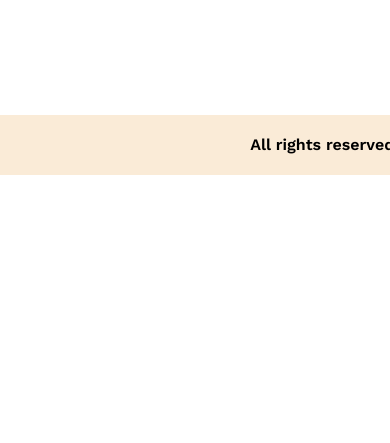
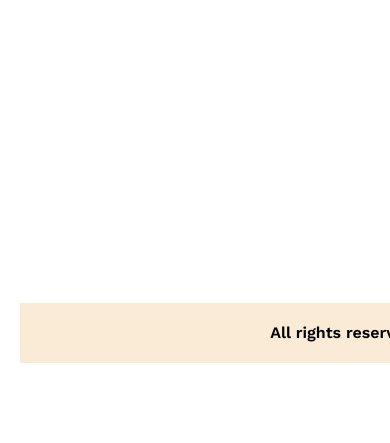
Before and after one commit to jomir28/architects-repo, a plain HTML site: page images/index.html in a window 390 px wide. Shown: the part 3615-4058 px from the top of the page. Before the commit the page ends 3870 px from the top, so only its background shows below. Drawn offline with nearby package versions, Linux system fonts and the light colour scheme.

Commit message:
small device responsive add

```diff
--- a/images/style.css
+++ b/images/style.css
@@ -156,6 +156,7 @@ margin-bottom: 10px;
     display: flex;
     justify-content: space-evenly;
     align-items: center;
+    gap: 20px;
 }
 
 .sponsor-icon-container img{
@@ -190,13 +191,13 @@ padding: 20px;
     .header{
         padding: 20px;
     }
-    nav, .teams-container, .card-container{
+    nav, .teams-container, .card-container, .sponsor-icon-container{
         flex-direction: column;
     }
     .teams-img-container{
         grid-template-columns: 1fr;
     }
-.facts, .card-container{
+.facts, .card-container, footer{
     padding-right: 20px;
     padding-left: 20px;
 }
@@ -211,7 +212,7 @@ padding: 20px;
     .header{
         padding: 50px;
     }
-    nav, .teams-container{
+    nav, .teams-container, .sponsor-icon-container{
         flex-direction: column;
     }
 
```
